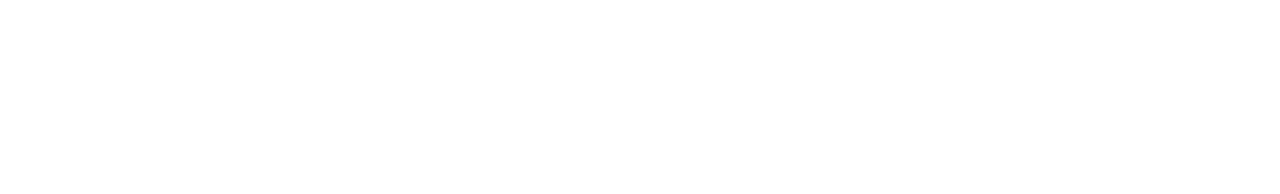
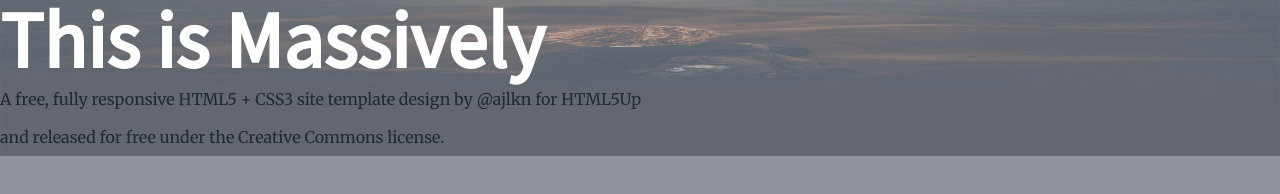
Before and after one commit to ManideepPaul/Massively-landing-page, a plain HTML site: page index.html in a window 1280 px wide. Drawn offline with Linux system fonts and the light colour scheme.

Commit message:
08-04-2022

```diff
--- a/index.html
+++ b/index.html
@@ -4,9 +4,18 @@
 		<meta charset="UTF-8" />
 		<meta http-equiv="X-UA-Compatible" content="IE=edge" />
 		<meta name="viewport" content="width=device-width, initial-scale=1.0" />
+		<link rel="stylesheet" href="style.css">
 		<title>codedamn Project</title>
 	</head>
 	<body>
 		<!-- start writing your code -->
+		<div class="mainContainer background-tint">
+			<img  class="bg" src="./assets/images/bg.jpg" alt="">
+			<h1 class="heading1">This is Massively</h1>
+			<p>A free, fully responsive HTML5 + CSS3 site template design by @ajlkn for HTML5Up</p>
+			<p>and released for free under the <span>Creative Commons license.</span></p>
+
+
+		</div>
 	</body>
 </html>
--- /dev/null
+++ b/style.css
@@ -0,0 +1,51 @@
+@import url('https://fonts.googleapis.com/css2?family=Merriweather&family=Source+Sans+Pro&display=swap');
+
+* {
+    margin: 0;
+    padding: 0;
+}
+
+body{
+    font-family: 'Merriweather', serif;
+    font-size: 16px;
+    line-height: 38px;
+    color: #212931;
+    background-color: rgba(70,75,90,.6);
+    background-blend-mode: lighten ;
+}
+
+.heading1 {
+    font-family: 'Source Sans Pro', sans-serif;
+    font-size: 80px;
+    line-height: 80px;
+    color: #ffffff;
+}
+
+.heading2 {
+    font-family: 'Source Sans Pro', sans-serif;
+    font-size: 64px;
+    line-height: 70.4px;
+    color: #212931;
+}
+
+.heading3 {
+    font-family: 'Source Sans Pro', sans-serif;
+    font-size: 12.8px;
+    line-height: 19.2px;
+    color: #717981;
+}
+
+.mainContainer {
+    overflow: hidden;
+    position: relative;
+}
+
+.bg {
+    position: absolute;
+    left: 0;
+    top: 0;
+    width: 100%;
+    height: 100%;
+    opacity: 0.4;
+    z-index: -1;
+}
```
